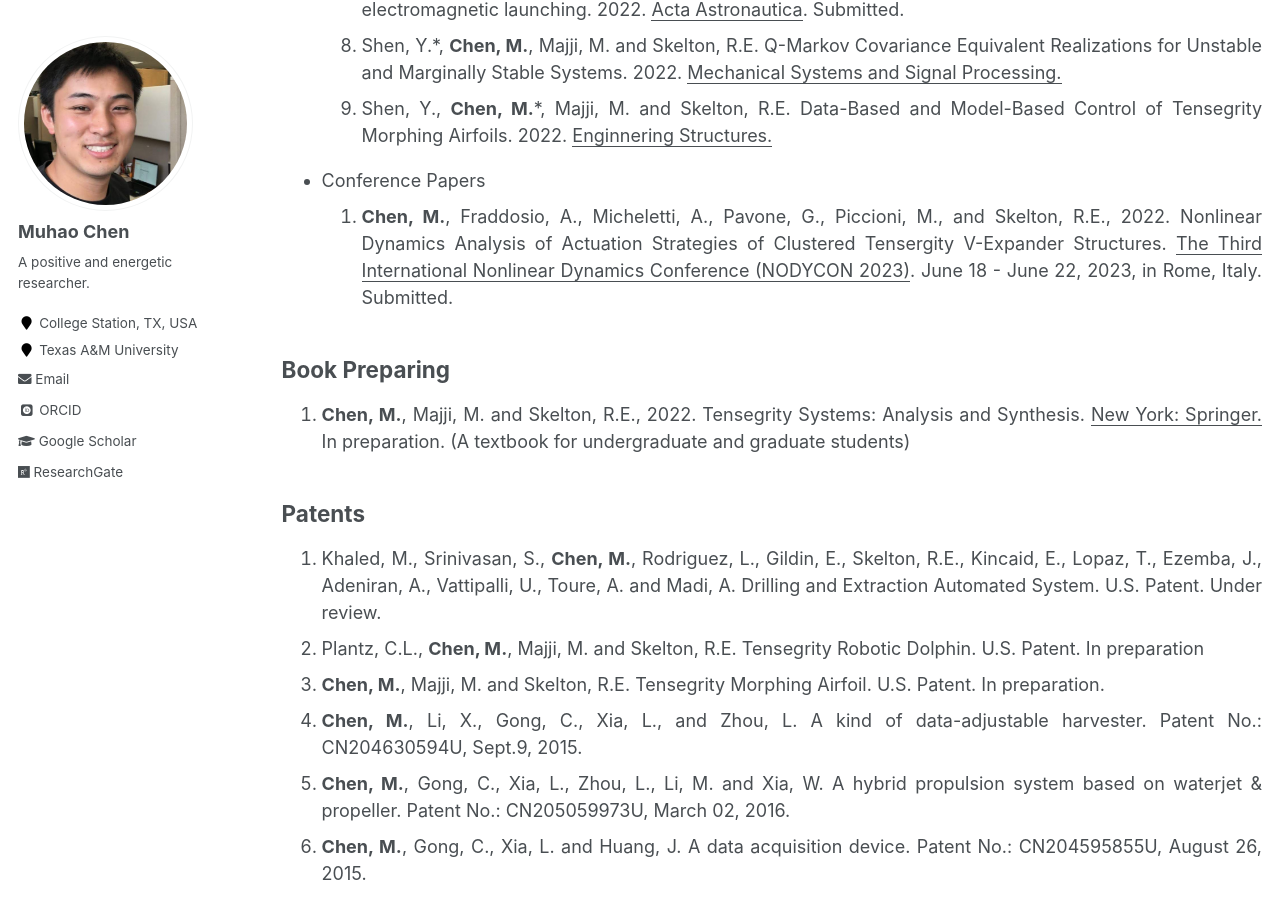
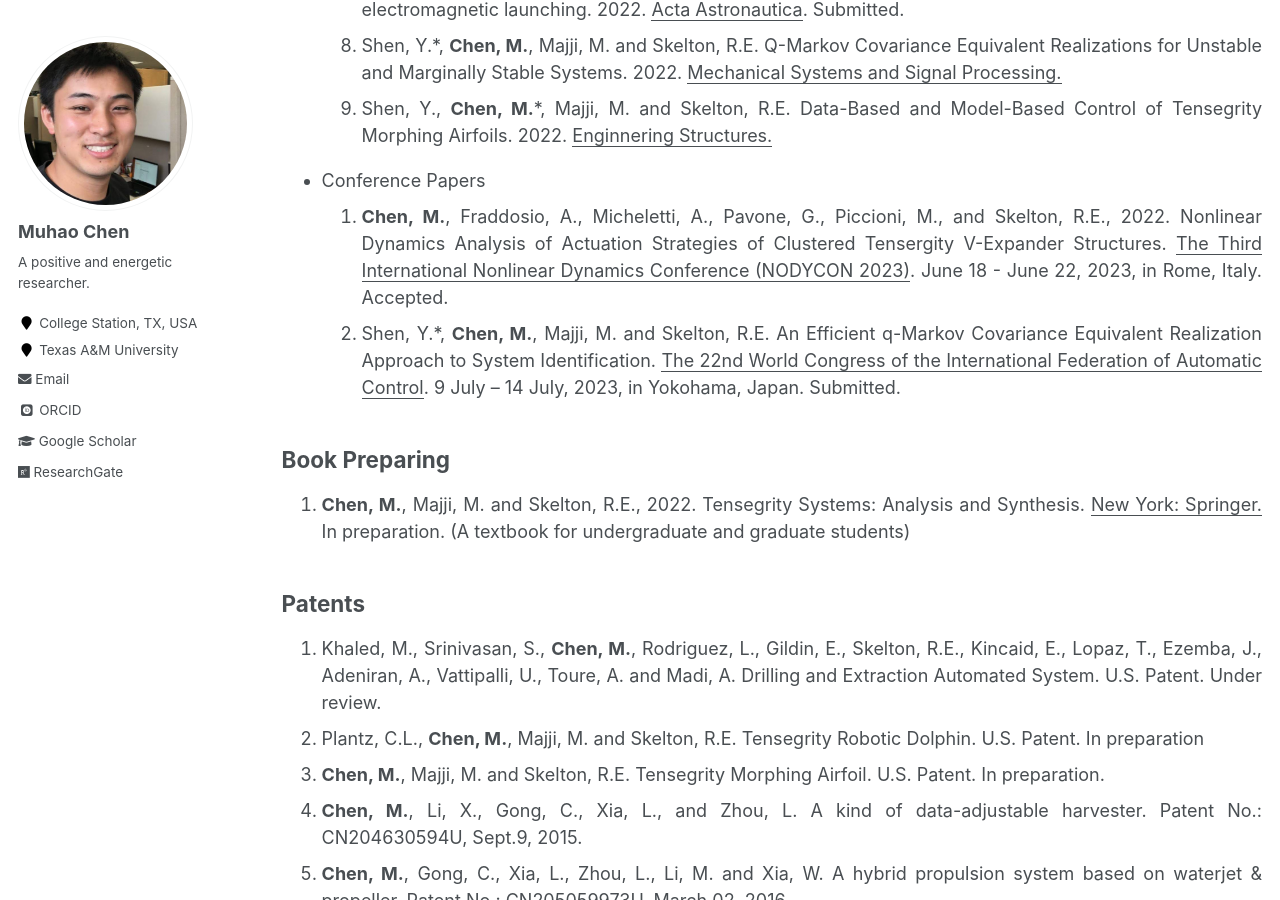
Before and after one commit to Muhao-Chen/muhao-chen.github.io, a Jekyll site: the page built from _pages/publication.md, in a window 1280 px wide and 900 px high, scrolled down 2526 px. Built offline with Jekyll 4.4.1, drawn with Linux system fonts in a browser that asks for light colours; some web fonts are replaced.

Commit message:
Update publication.md

```diff
--- a/_pages/publication.md
+++ b/_pages/publication.md
@@ -55,7 +55,10 @@ toc: true
 <!-- 1. Shen, Y.*, **Chen, M.**, Majji, M. and Skelton, R.E. Q-Markov Covariance Equivalent Realizations for Unstable and Marginally Stable Systems.
 1. **Chen, M.*** and Skelton, R.E., 2022. Mass efficient Double-Helix Tensegrity for underwater, land, air, and space applications. <u>Computer Methods in Applied Mechanics and Engineering</u>.-->
 - Conference Papers
-1. **Chen, M.**, Fraddosio, A., Micheletti, A., Pavone, G., Piccioni, M., and Skelton, R.E., 2022. Nonlinear Dynamics Analysis of Actuation Strategies of Clustered Tensergity V-Expander Structures. <u>The Third International Nonlinear Dynamics Conference (NODYCON 2023)</u>. June 18 - June 22, 2023, in Rome, Italy. Submitted.
+1. **Chen, M.**, Fraddosio, A., Micheletti, A., Pavone, G., Piccioni, M., and Skelton, R.E., 2022. Nonlinear Dynamics Analysis of Actuation Strategies of Clustered Tensergity V-Expander Structures. <u>The Third International Nonlinear Dynamics Conference (NODYCON 2023)</u>. June 18 - June 22, 2023, in Rome, Italy. Accepted.
+1. Shen, Y.*, **Chen, M.**, Majji, M. and Skelton, R.E. An Efficient q-Markov Covariance Equivalent Realization Approach to System Identification. <u>The 22nd World Congress of the International Federation of Automatic Control</u>. 9 July – 14 July, 2023, in Yokohama, Japan. Submitted.
+
+
 
 ## Book Preparing
 1. **Chen, M.**, Majji, M. and Skelton, R.E., 2022. Tensegrity Systems: Analysis and Synthesis. <u>New York: Springer.</u> In preparation. (A textbook for undergraduate and graduate students)
```
